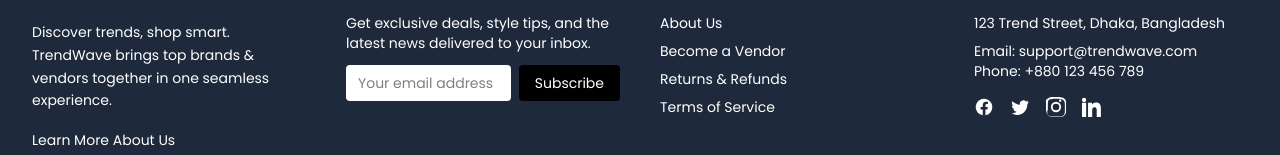
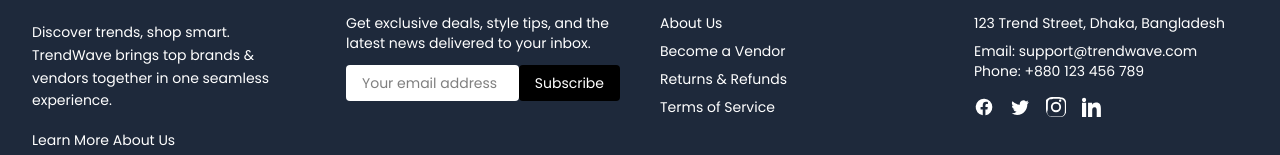
Before and after one commit to kader009/trendwave-frontend, a Next.js app: page /dashboard in a window 1280 px wide. Shown: the part 1357-1512 px from the top of the page. Built offline with nearby package versions, Linux system fonts and the light colour scheme.

Commit message:
input and button gap remove from the footer section

```diff
--- a/src/shared/Footer.tsx
+++ b/src/shared/Footer.tsx
@@ -31,11 +31,11 @@
               Get exclusive deals, style tips, and the latest news delivered to
               your inbox.
             </p>
-            <form className="flex items-center gap-2">
+            <form className="flex items-center">
               <input
                 type="email"
                 placeholder="Your email address"
-                className="bg-white rounded px-3 py-2 text-black w-full text-sm"
+                className="bg-white rounded px-4 py-2 text-black w-full text-sm"
                 required
               />
               <button
```
Also changed, not shown: src/components/products/Filters.tsx (indentation only).
